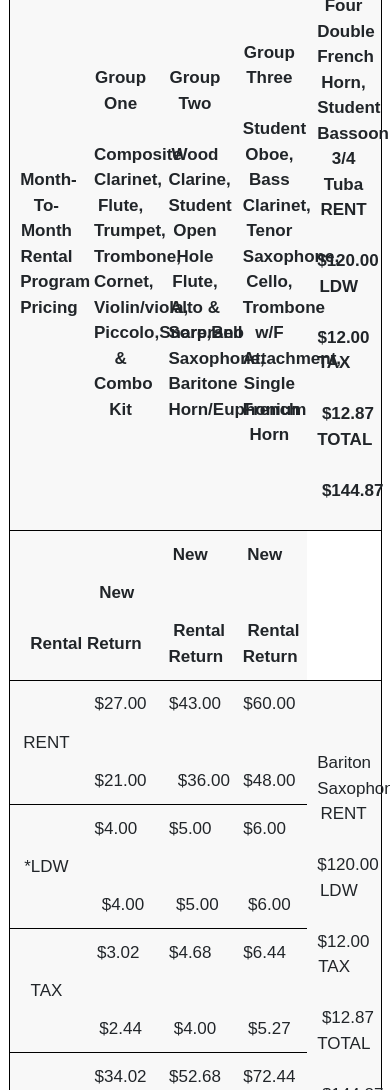
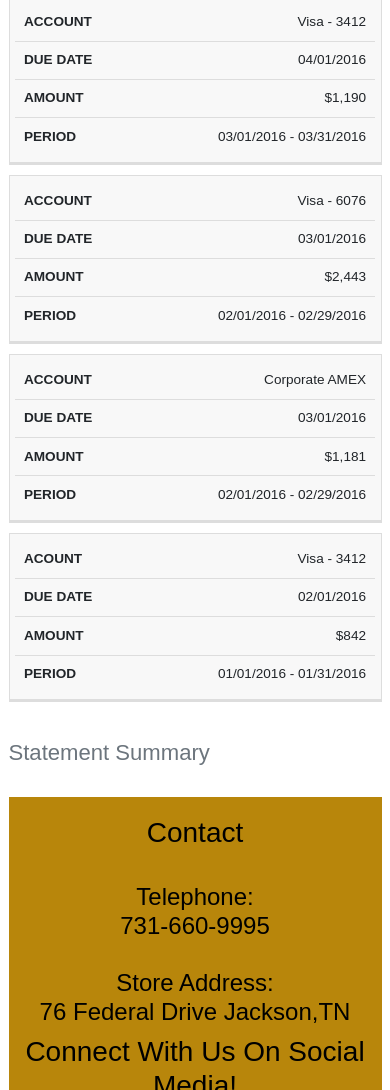
Before and after one commit to tuyetnn/popsmusic, a plain HTML site: page rentals.html in a window 390 px wide. Shown: the part 338-1428 px from the top of the page. Drawn offline with nearby package versions, Linux system fonts and the light colour scheme.

Commit message:
11/22
seek for how to code for the table.

```diff
--- a/rentals.html
+++ b/rentals.html
@@ -28,7 +28,7 @@
 <body>
   <nav class="navbar navbar-expand-lg navbar-light bg-darkgoldenrod">
     <div class="container-fluid">
-      <a class="navbar-brand" href="index.html"><img src="img/new.png" width="100" height="50"></a>
+      <a class="navbar-brand" href="#"><img src="img/new.png" height="90" width="110"</a>
   <button class="navbar-toggler" type="button" data-toggle="collapse" data-target="#navbarSupportedContent" aria-controls="navbarSupportedContent" aria-expanded="false" aria-label="Toggle navigation">
     <span class="navbar-toggler-icon"></span>
   </button>
@@ -54,7 +54,7 @@
         </div>
 
         <form class="form-inline my-2 my-lg-0">
-        <input class="form-control mr-sm-2" type="text" placeholder="Search" aria-label="Search">
+     <input class="form-control mr-sm-2" type="text" placeholder="Search..." aria-label="Search">
      <button class="btn btn-outline-success my-2 my-sm-0" type="submit">Search</button>
    </form>
         <div class="link">
@@ -67,72 +67,56 @@
 
 
   <!--starts for table-->
-  <table class="Rental">
-    <caption> Rental Program </caption>
+
+  <table>
+    <caption>Statement Summary</caption>
     <thead>
       <tr>
-        <th scope="col">Month-To-Month Rental Program Pricing</th>
-        <th scope="col">Group One <br><br>
-          Composite Clarinet, Flute, Trumpet, Trombone,
-          Cornet, Violin/viola, Piccolo,Snare,Bell & Combo Kit</th>
-        <th scope="col"> Group Two <br><br>
-          Wood Clarine, Student Open Hole Flute, Alto
-          & Sorprano Saxophone, Baritone Horn/Euphonium</th>
-        <th scope="col">Group Three<br><br>
-          Student Oboe, Bass Clarinet, Tenor Saxophone,
-          Cello, Trombone w/F Attachment, Single French Horn</th>
-        <th scope="col" rowspan="4">Group Four<br>
-          <p>Double French Horn, Student Bassoon, 3/4 Tuba <br><strong>
-              RENT &nbsp; &nbsp; &nbsp; &nbsp; &nbsp; &nbsp; $120.00<br>
-              LDW &nbsp; &nbsp; &nbsp; &nbsp; &nbsp; &nbsp; $12.00<br> TAX &nbsp; &nbsp; &nbsp;
-              &nbsp; &nbsp; &nbsp;$12.87<br>TOTAL &nbsp; &nbsp; &nbsp; &nbsp; &nbsp; &nbsp;$144.87
-            </strong>
-        </th>
+        <th scope="col">Account</th>
+        <th scope="col">Due Date</th>
+        <th scope="col">Amount</th>
+        <th scope="col">Period</th>
       </tr>
     </thead>
-
     <tbody>
-
-      <th colspan="2">&nbsp; &nbsp; &nbsp; &nbsp; &nbsp; &nbsp; &nbsp; &nbsp; &nbsp;
-        &nbsp; &nbsp; &nbsp; &nbsp; &nbsp; &nbsp; &nbsp; &nbsp; &nbsp; &nbsp; &nbsp; &nbsp;
-        New &nbsp; &nbsp; &nbsp; &nbsp; &nbsp; &nbsp; &nbsp; &nbsp; &nbsp; &nbsp; &nbsp; &nbsp; &nbsp; &nbsp;Rental Return</th>
-      <th>New &nbsp; &nbsp; &nbsp; &nbsp; &nbsp; &nbsp; &nbsp; &nbsp; &nbsp; &nbsp;Rental Return</th>
-      <th>New &nbsp; &nbsp; &nbsp; &nbsp; &nbsp; &nbsp; &nbsp; &nbsp; &nbsp; &nbsp;Rental Return</th>
-
       <tr>
-        <td>RENT</td>
-        <td>$27.00 &nbsp; &nbsp; &nbsp; &nbsp; &nbsp; &nbsp; &nbsp; &nbsp; &nbsp; &nbsp; $21.00</td>
-        <td>$43.00 &nbsp; &nbsp; &nbsp; &nbsp; &nbsp; &nbsp; &nbsp; &nbsp; &nbsp;&nbsp;$36.00</td>
-        <td>$60.00 &nbsp; &nbsp; &nbsp; &nbsp; &nbsp; &nbsp; &nbsp; &nbsp; &nbsp; &nbsp; $48.00</td>
-        <td rowspan="4">Bariton Saxophone <br>RENT &nbsp; &nbsp; &nbsp; &nbsp; &nbsp; &nbsp; $120.00<br>
-          LDW &nbsp; &nbsp; &nbsp; &nbsp; &nbsp; &nbsp; $12.00<br> TAX &nbsp; &nbsp; &nbsp;
-          &nbsp; &nbsp; &nbsp;$12.87<br>TOTAL &nbsp; &nbsp; &nbsp; &nbsp; &nbsp; &nbsp;$144.87
-          </strong> </th>
-        </td>
+        <td data-label="Account">Visa - 3412</td>
+        <td data-label="Due Date">04/01/2016</td>
+        <td data-label="Amount">$1,190</td>
+        <td data-label="Period">03/01/2016 - 03/31/2016</td>
       </tr>
       <tr>
-        <td>*LDW</td>
-        <td>$4.00 &nbsp; &nbsp; &nbsp; &nbsp; &nbsp; &nbsp; &nbsp; &nbsp; &nbsp; &nbsp;$4.00</td>
-        <td>$5.00 &nbsp; &nbsp; &nbsp; &nbsp; &nbsp; &nbsp; &nbsp; &nbsp; &nbsp; &nbsp;$5.00</td>
-        <td>$6.00 &nbsp; &nbsp; &nbsp; &nbsp; &nbsp; &nbsp; &nbsp; &nbsp; &nbsp; &nbsp; $6.00</td>
-      </tr>
-
-      <tr>
-        <td>TAX</td>
-        <td>$3.02&nbsp; &nbsp; &nbsp; &nbsp; &nbsp; &nbsp; &nbsp; &nbsp; &nbsp; &nbsp; $2.44</td>
-        <td>$4.68 &nbsp; &nbsp; &nbsp; &nbsp; &nbsp; &nbsp; &nbsp; &nbsp; &nbsp; &nbsp; $4.00</td>
-        <td>$6.44 &nbsp; &nbsp; &nbsp; &nbsp; &nbsp; &nbsp; &nbsp; &nbsp; &nbsp; &nbsp; $5.27</td>
+        <td scope="row" data-label="Account">Visa - 6076</td>
+        <td data-label="Due Date">03/01/2016</td>
+        <td data-label="Amount">$2,443</td>
+        <td data-label="Period">02/01/2016 - 02/29/2016</td>
       </tr>
       <tr>
-        <td>TOTAL</td>
-        <td>$34.02 &nbsp; &nbsp; &nbsp; &nbsp; &nbsp; &nbsp; &nbsp; &nbsp; &nbsp; &nbsp; $27.44</td>
-        <td>$52.68 &nbsp; &nbsp; &nbsp; &nbsp; &nbsp; &nbsp; &nbsp; &nbsp; &nbsp; &nbsp; $45.00</td>
-        <td>$72.44 &nbsp; &nbsp; &nbsp; &nbsp; &nbsp; &nbsp; &nbsp; &nbsp; &nbsp; &nbsp; $59.27</td>
+        <td scope="row" data-label="Account">Corporate AMEX</td>
+        <td data-label="Due Date">03/01/2016</td>
+        <td data-label="Amount">$1,181</td>
+        <td data-label="Period">02/01/2016 - 02/29/2016</td>
       </tr>
+      <tr>
+        <td scope="row" data-label="Acount">Visa - 3412</td>
+        <td data-label="Due Date">02/01/2016</td>
+        <td data-label="Amount">$842</td>
+        <td data-label="Period">01/01/2016 - 01/31/2016</td>
+      </tr>
+    </tbody>
+  </table>
 
-    </tbody>
 
-  </table>
+
+
+
+
+
+
+
+
+
+
 
 
 
@@ -166,7 +150,7 @@
       </div>
       <!--The Logo-->
       <div class="col-sm-4">
-        <img src="img/logo.png" class="icon" width="75" height="90">
+        <img src="img/new.png" class="icon" width="75" height="90">
       </div>
     </div>
   </footer>
--- a/styles.css
+++ b/styles.css
@@ -73,21 +73,25 @@ margin-top: 30px;
 }
 
 /*start of rental page*/
-.Rental{
-  border-style: solid;
-}
+
+
 table {
-  border: 1px solid black;
+  border: 1px solid #ccc;
   border-collapse: collapse;
   margin: 0;
   padding: 0;
+  width: 100%;
   table-layout: fixed;
-  width: 100%;
+}
+
+table caption {
+  font-size: 1.5em;
+  margin: .5em 0 .75em;
 }
 
 table tr {
   background-color: #f8f8f8;
-  border: 1px solid black;
+  border: 1px solid #ddd;
   padding: .35em;
 }
 
@@ -96,6 +100,73 @@ table td {
   padding: .625em;
   text-align: center;
 }
+
+table th {
+  font-size: .85em;
+  letter-spacing: .1em;
+  text-transform: uppercase;
+}
+
+@media screen and (max-width: 600px) {
+  table {
+    border: 0;
+  }
+
+  table caption {
+    font-size: 1.3em;
+  }
+
+  table thead {
+    border: none;
+    clip: rect(0 0 0 0);
+    height: 1px;
+    margin: -1px;
+    overflow: hidden;
+    padding: 0;
+    position: absolute;
+    width: 1px;
+  }
+
+  table tr {
+    border-bottom: 3px solid #ddd;
+    display: block;
+    margin-bottom: .625em;
+  }
+
+  table td {
+    border-bottom: 1px solid #ddd;
+    display: block;
+    font-size: .8em;
+    text-align: right;
+  }
+
+  table td::before {
+    /*
+    * aria-label has no advantage, it won't be read inside a table
+    content: attr(aria-label);
+    */
+    content: attr(data-label);
+    float: left;
+    font-weight: bold;
+    text-transform: uppercase;
+  }
+
+  table td:last-child {
+    border-bottom: 0;
+  }
+}
+
+
+
+
+
+
+
+
+
+
+
+
 
 
 /*cart.html content */
```
Also changed, not shown: cart.html (+12 -11 lines), index.html (+1 -1 lines), lessons.html (+6 -7 lines), repair.html (+6 -6 lines), sound.html (+6 -6 lines), store.html (+6 -6 lines), table.html (deleted, +0 -42 lines), img/logo copy.jpg (deleted), 1 other file. Lines whose indentation alone changed are shown as unchanged.
